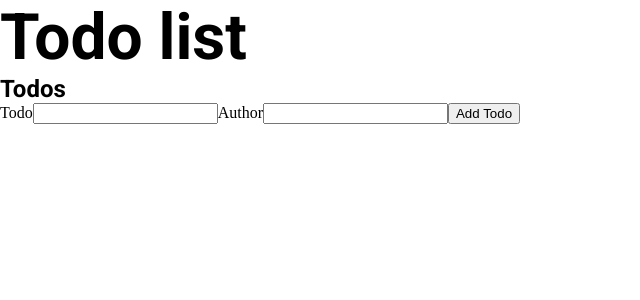
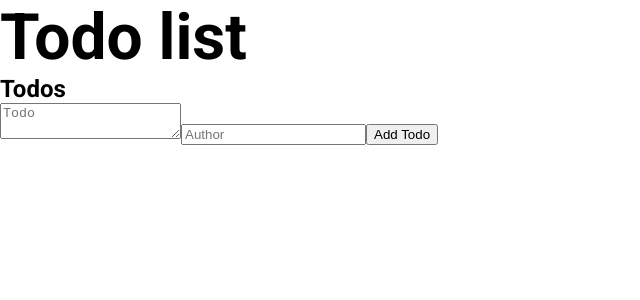
Before and after one commit to Bosseyang/Task3-react-todo-list, a React (Vite) app: page / in a window 1280 px wide. Shown: the top 300 px of the page, without its empty margins (0-640 px from the left). Built offline with nearby package versions, Linux system fonts and the light colour scheme.

Commit message:
Update AddTodo.tsx

```diff
--- a/src/components/AddTodo.tsx
+++ b/src/components/AddTodo.tsx
@@ -26,15 +26,10 @@ export const AddTodo: React.FC<{ onAdd: (todo: ITodo) => void }> = ({
   return (
     <section className="add-todo">
       <form onSubmit={handleSubmit} className="add-todo-form">
-        <label htmlFor="text-input" className="input">
-          Todo
-        </label>
-        <input type="text" className="text-input" />
-        <label htmlFor="author-input" className="input">
-          Author
-        </label>
-        <input type="text" className="author-input" />
-        <button className="add-todo-btn" type="submit">
+        {/* <input type="text" className="text-input" placeholder="Todo" /> */}
+        <textarea className="text-input" placeholder="Todo" />
+        <input type="text" className="author-input" placeholder="Author" />
+        <button className="button add-todo-btn" type="submit">
           Add Todo
         </button>
       </form>
```
